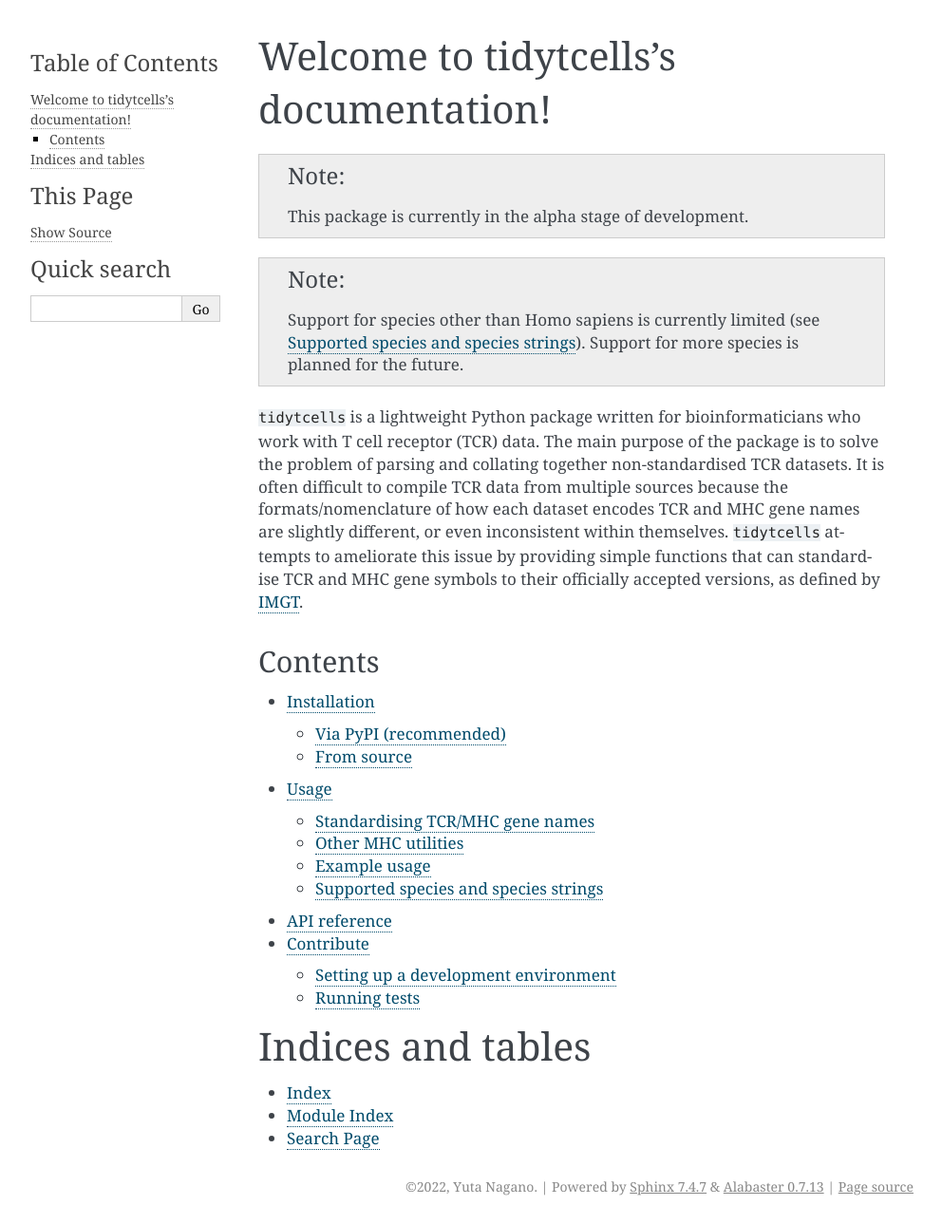
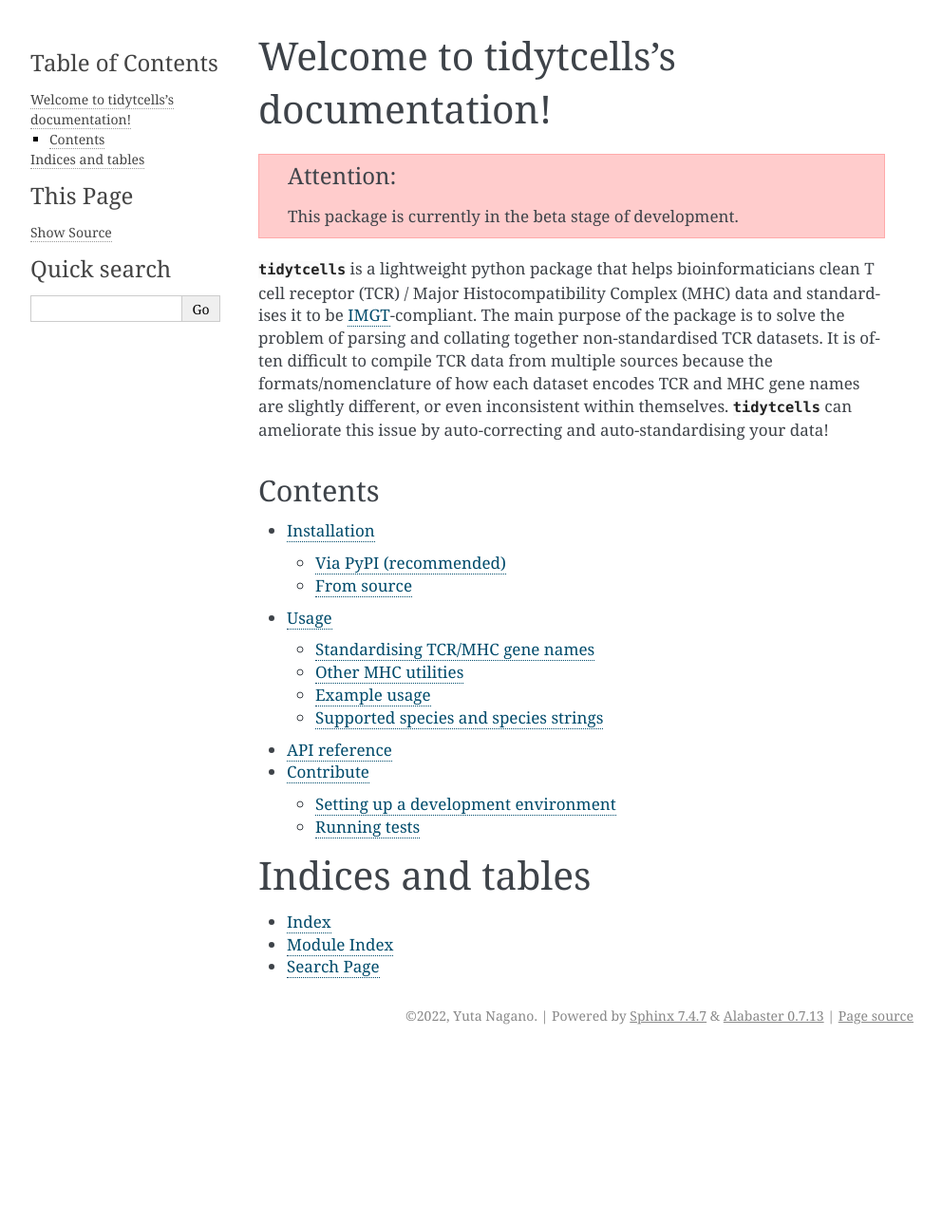
Before and after one commit to yutanagano/tidytcells, a Sphinx documentation site: the page built from docs/index.rst, in a window 1280 px wide. Shown: the whole page at 95% size, without its empty margins (148-1140 px from the left). Built offline with Sphinx 7.4.7, drawn with Linux system fonts in a browser that asks for light colours; after the commit the page ends 1109 px from its top, so only the background shows below that.

Commit message:
Update README and docs

```diff
--- a/README.rst
+++ b/README.rst
@@ -1,10 +1,10 @@
 tidytcells
 ==========
 
-``tidytcells`` is a lightweight Python package written for bioinformaticians who work with T cell receptor (TCR) data.
+``tidytcells`` is a lightweight python package that helps bioinformaticians clean T cell receptor (TCR) / Major Histocompatibility Complex (MHC) data and standardises it to be `IMGT <https://www.imgt.org/>`_-compliant.
 The main purpose of the package is to solve the problem of parsing and collating together non-standardised TCR datasets.
 It is often difficult to compile TCR data from multiple sources because the formats/nomenclature of how each dataset encodes TCR and MHC gene names are slightly different, or even inconsistent within themselves.
-``tidytcells`` attempts to ameliorate this issue by providing simple functions that can standardise TCR and MHC gene symbols to their officially accepted versions, as defined by `IMGT <https://www.imgt.org/>`_.
+``tidytcells`` can ameliorate this issue by auto-correcting and auto-standardising your data!
 
 Installation
 ------------
--- a/docs/index.rst
+++ b/docs/index.rst
@@ -6,19 +6,14 @@
 Welcome to tidytcells's documentation!
 ======================================
 
-.. note::
+.. attention::
 
-   This package is currently in the alpha stage of development.
+   This package is currently in the beta stage of development.
 
-.. note::
-
-   Support for species other than Homo sapiens is currently limited (see :ref:`supported_species`).
-   Support for more species is planned for the future.
-
-``tidytcells`` is a lightweight Python package written for bioinformaticians who work with T cell receptor (TCR) data.
+:py:mod:`tidytcells` is a lightweight python package that helps bioinformaticians clean T cell receptor (TCR) / Major Histocompatibility Complex (MHC) data and standardises it to be `IMGT <https://www.imgt.org/>`_-compliant.
 The main purpose of the package is to solve the problem of parsing and collating together non-standardised TCR datasets.
 It is often difficult to compile TCR data from multiple sources because the formats/nomenclature of how each dataset encodes TCR and MHC gene names are slightly different, or even inconsistent within themselves.
-``tidytcells`` attempts to ameliorate this issue by providing simple functions that can standardise TCR and MHC gene symbols to their officially accepted versions, as defined by `IMGT <https://www.imgt.org/>`_.
+:py:mod:`tidytcells` can ameliorate this issue by auto-correcting and auto-standardising your data!
 
 Contents
 --------
--- a/setup.py
+++ b/setup.py
@@ -34,6 +34,7 @@
             "odfpy>=1.4.1",
             "pandas>=1.1.5",
             "pip",
+            "pytest>=7",
             "setuptools",
             "tox>=4",
             "wheel",
```
Also changed, not shown: docs/usage.rst (+3 -8 lines).
